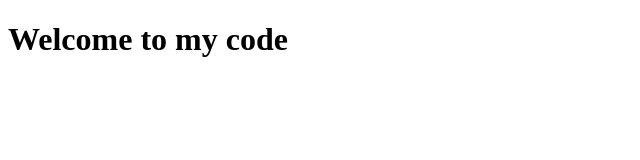
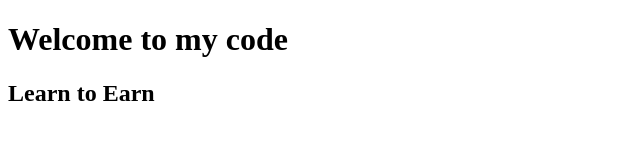
Before and after one commit to RamjiHari/sampleone, a plain HTML site: page index.html in a window 1280 px wide. Shown: the whole page, without its empty margins (0-640 px from the left). Drawn offline with Linux system fonts and the light colour scheme.

Commit message:
First commit

```diff
--- a/index.html
+++ b/index.html
@@ -5,5 +5,7 @@
 </head>
 <body>
 <h1>Welcome to  my code</h1>
+
+<h2>Learn to Earn</h2>
 </body>
 </html>
```
